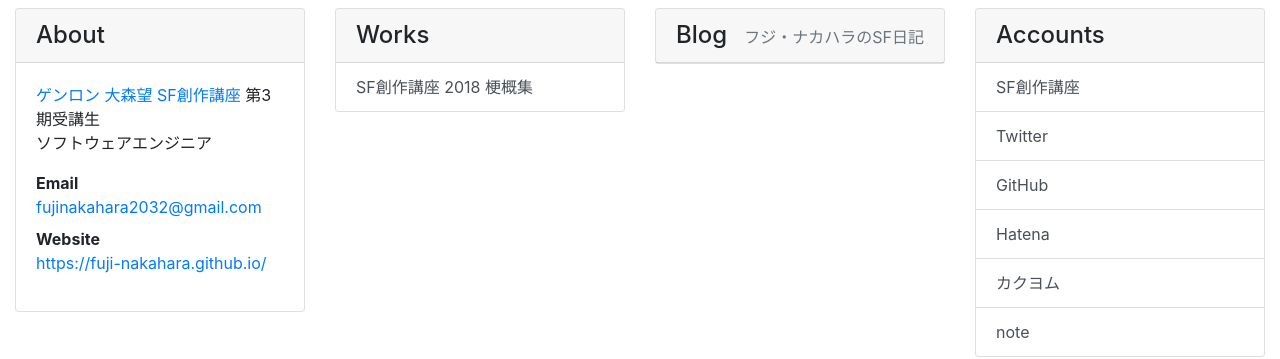
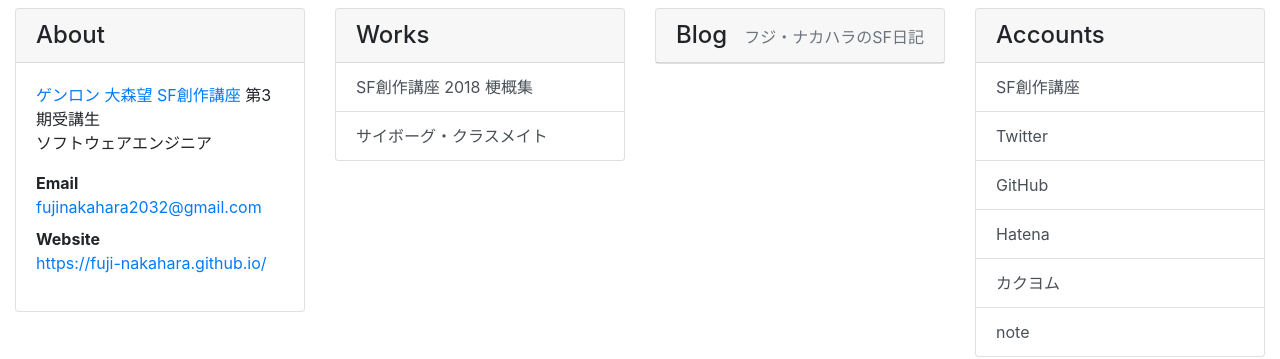
Before and after one commit to fuji-nakahara/fuji-nakahara.github.io, a Jekyll site: the page built from index.html, in a window 1280 px wide. Shown: the part 302-661 px from the top of the page. Built offline with Jekyll 4.4.1, drawn with Linux system fonts in a browser that asks for light colours.

Commit message:
Add "サイボーグ・クラスメイト" to works.yml

```diff
--- a/_data/works.yml
+++ b/_data/works.yml
@@ -1,2 +1,5 @@
 - title: SF創作講座 2018 梗概集
   url: https://fuji-nakahara.github.io/genron-sf-2018/
+
+- title: サイボーグ・クラスメイト
+  url: https://fuji-nakahara.github.io/cyborg-classmate/
```
